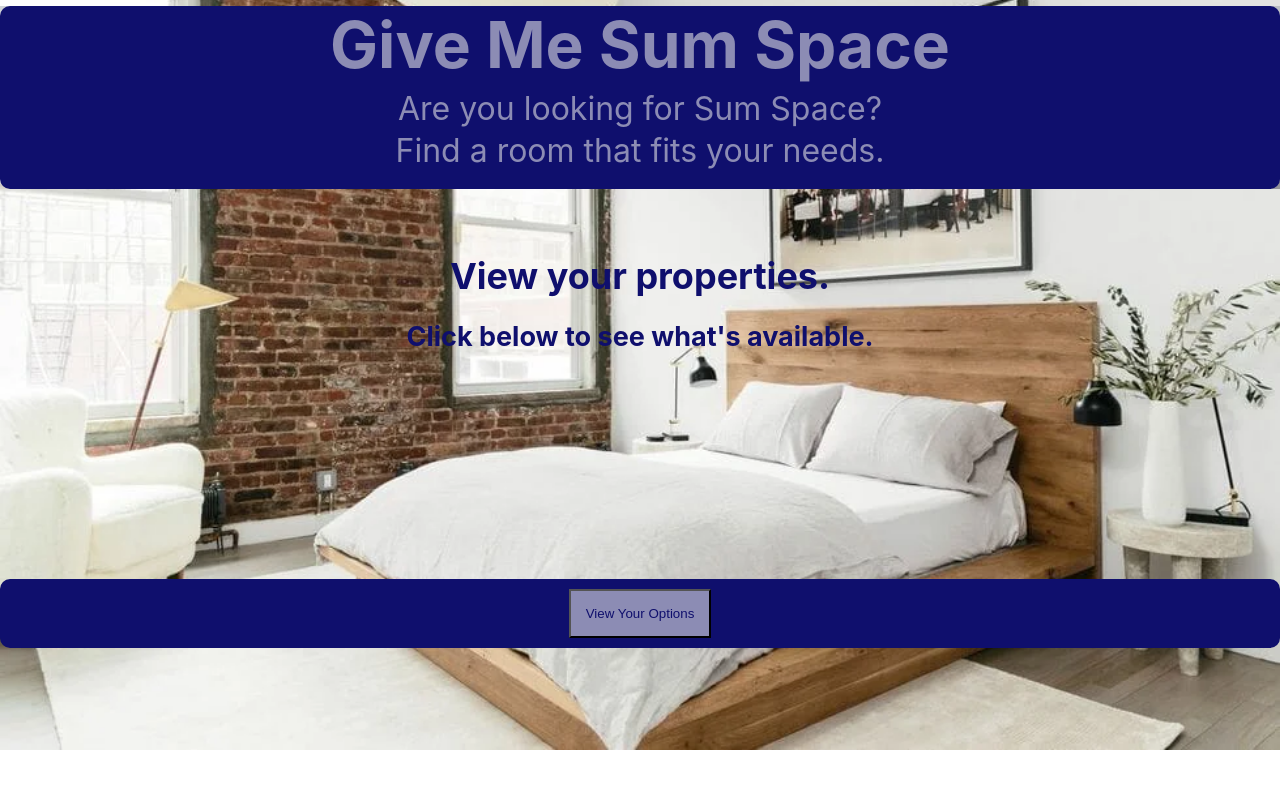
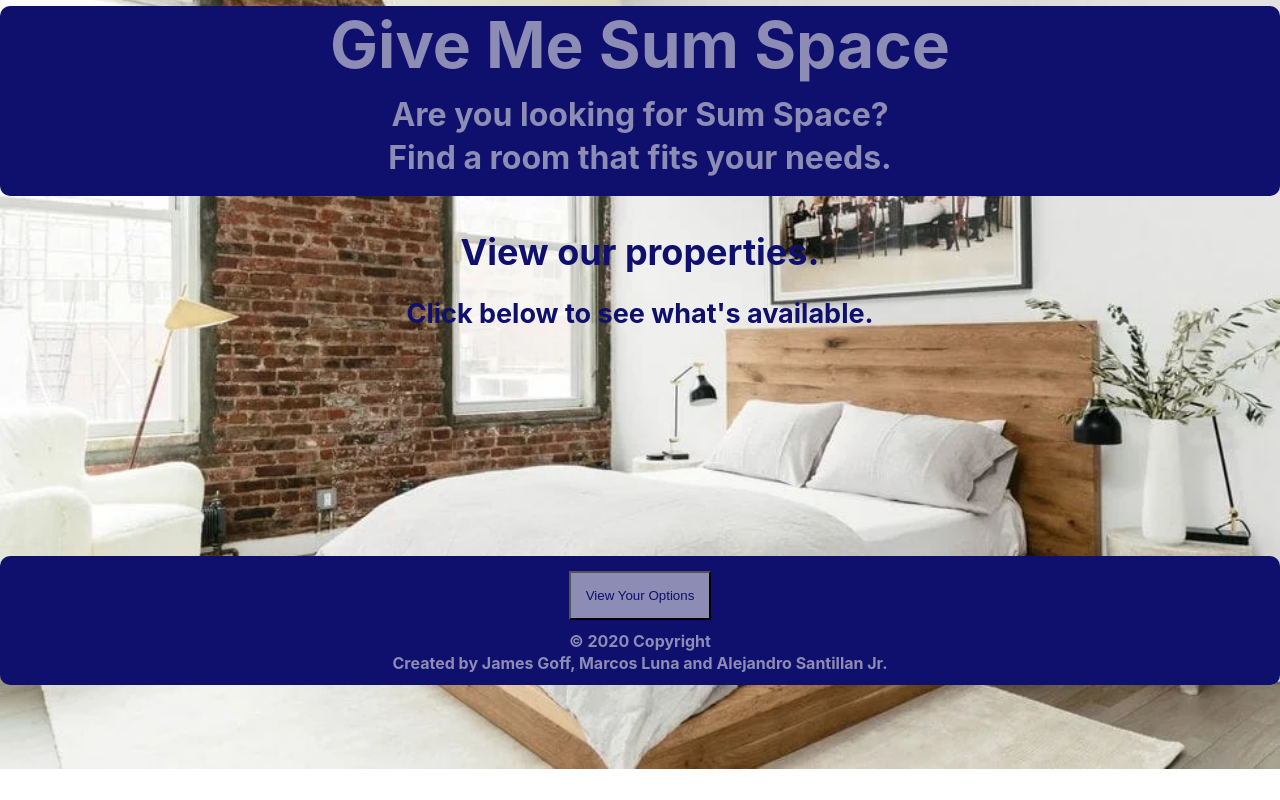
Before and after one commit to asantill68/gmss_react, a React (Create React App) app: page / in a window 1280 px wide. Built offline with nearby package versions, Linux system fonts and the light colour scheme.

Commit message:
more css

```diff
--- a/src/App.css
+++ b/src/App.css
@@ -1,10 +1,3 @@
-.outside {
-  height: 100%;
-  width: 100%;
-  background: url(/img/br2.png);
-  background-color: blue;
-  background-size: 100%;
-}
 .header {
   margin-top: -20px;
   border-radius: 10px;
@@ -18,14 +11,14 @@
   border-radius: 10px;
   background-color: rgb(15, 15, 109);
   text-align: center;
-  color: aqua;
   margin-bottom: 0px;
+  padding-bottom: 10px;
 }
 button {
   background-color: rgb(140, 140, 180);
   color: rgb(15, 15, 109);
   padding: 15px;
-  margin-top: 10px;
+  margin-top: 15px;
   margin-bottom: 10px;
 }
 .info {
@@ -33,12 +26,17 @@ button {
   font-size: large;
   text-align: center;
   height: 340px;
-  padding-top: 50px;
+  padding-top: 20px;
 }
 h1 {
   margin: 0.4em;
-  margin-bottom: 0.1em;
+  margin-bottom: 0.2em;
 }
 p {
   margin: 0.1em;
+  font-weight: bold;
 }
+Enter,
+p {
+  color: rgb(140, 140, 180);
+}
--- a/src/App.js
+++ b/src/App.js
@@ -1,15 +1,15 @@
 import React from "react";
 import "./App.css";
 import Gmss from "./Components/Gmss";
-import Button from "./Components/Enter";
-import Body from "./Components/Intro";
+import Enter from "./Components/Enter";
+import Intro from "./Components/Intro";
 
 function App() {
   return (
     <div className="App">
       <Gmss />
-      <Body />
-      <Button />
+      <Intro />
+      <Enter />
     </div>
   );
 }
--- a/src/Components/Enter.js
+++ b/src/Components/Enter.js
@@ -2,10 +2,12 @@ import React from "react";
 
 const Enter = (props) => {
     return (
-        <div className="options">
-            <button>View Your Options</button>
-        </div>
-    )
+      <div className="options">
+        <button>View Your Options</button>
+        <p>© 2020 Copyright</p>
+        <p>Created by James Goff, Marcos Luna and Alejandro Santillan Jr.</p>
+      </div>
+    );
 };
 
 
--- a/src/Components/Gmss.js
+++ b/src/Components/Gmss.js
@@ -2,12 +2,10 @@ import React from "react";
 
 const Gmss = props => {
   return (
-    <div className="outside">
-      <div className="header">
-        <h1>Give Me Sum Space</h1>
-        <p>Are you looking for Sum Space?</p>
-        <p>Find a room that fits your needs.</p>
-      </div>
+    <div className="header">
+      <h1>Give Me Sum Space</h1>
+      <p>Are you looking for Sum Space?</p>
+      <p>Find a room that fits your needs.</p>
     </div>
   );
 };
--- a/src/Components/Intro.js
+++ b/src/Components/Intro.js
@@ -3,7 +3,7 @@ import React from "react";
 const Intro = props => {
   return (
     <div className="info">
-      <h1>View your properties.</h1>
+      <h1>View our properties.</h1>
       <h2>Click below to see what's available.</h2>
     </div>
   );
```
